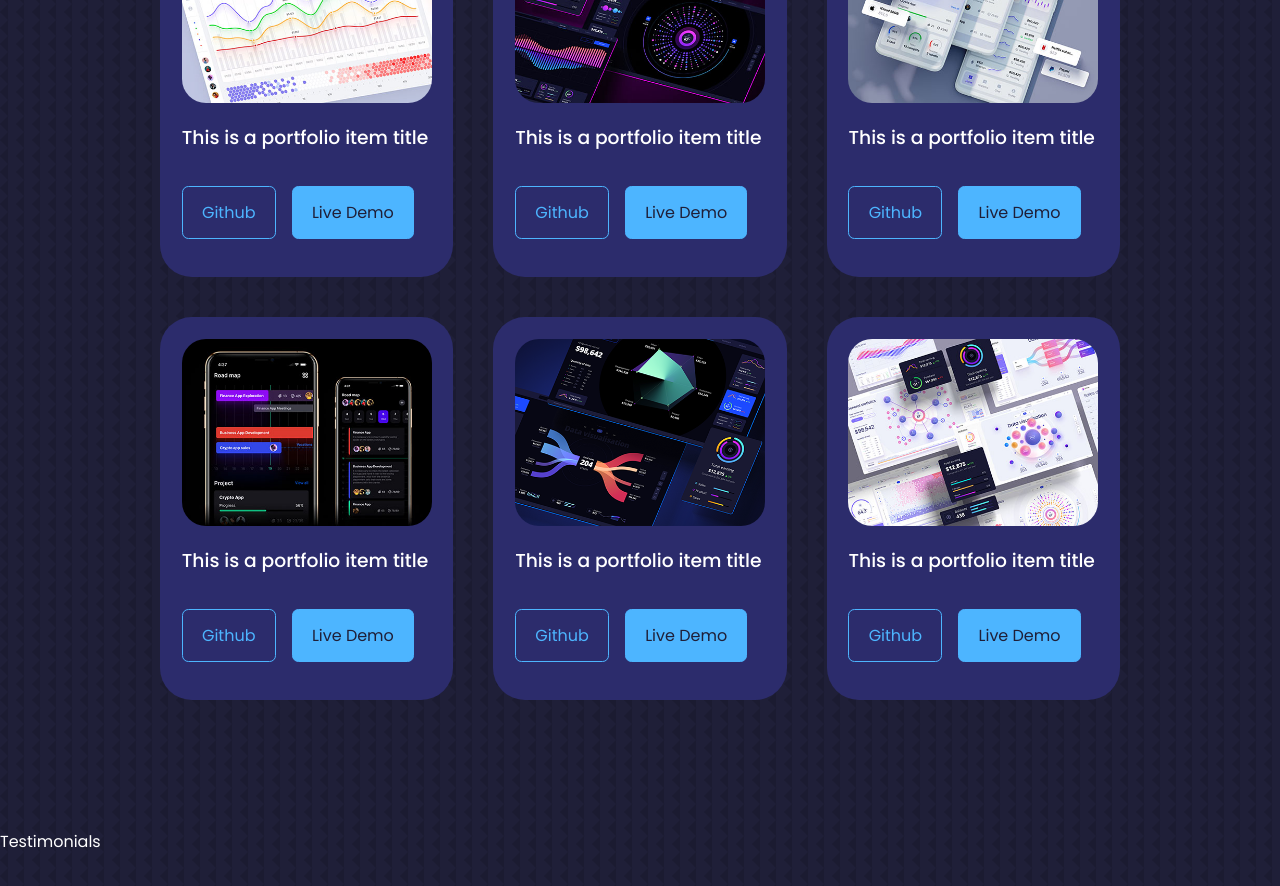
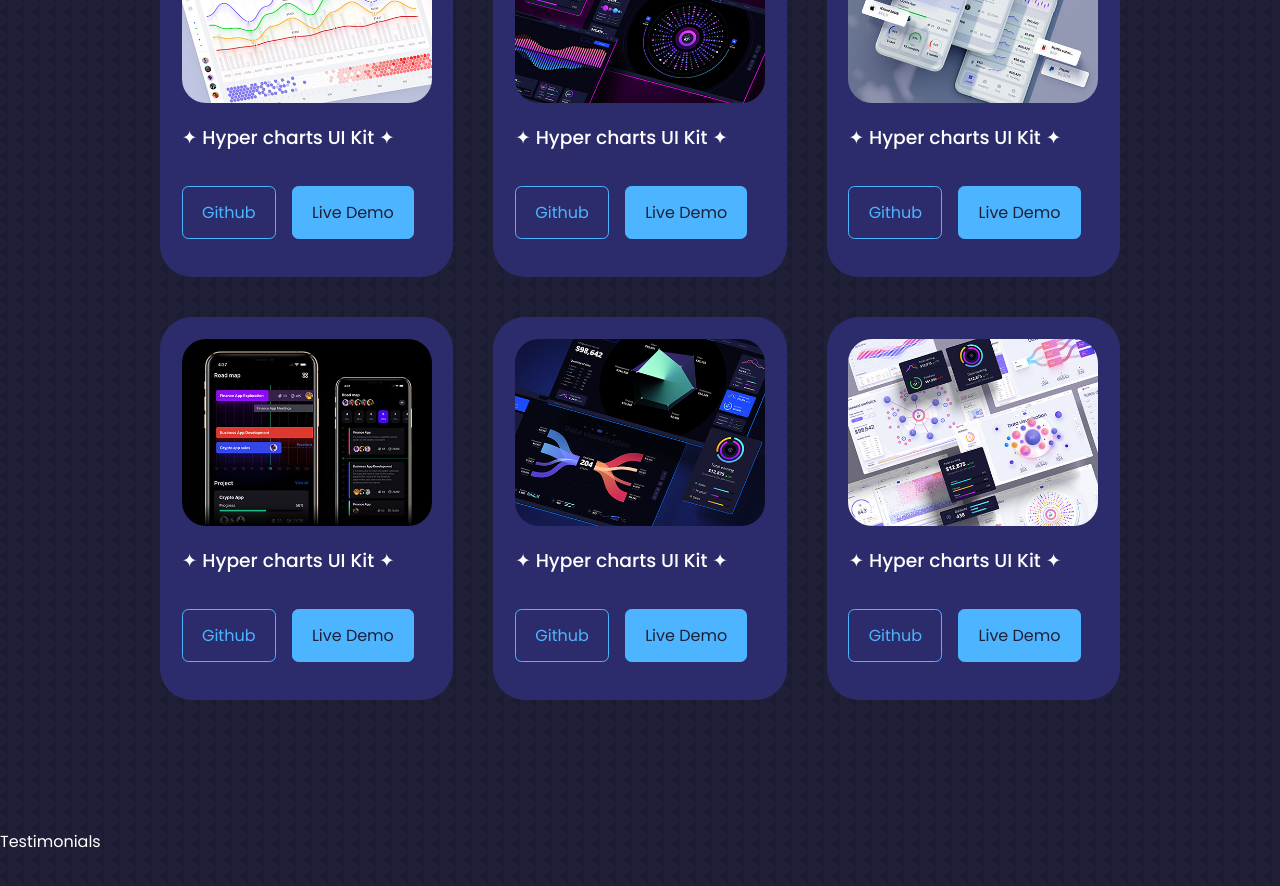
Before and after one commit to mpmabeyrathne/React-Portfolio, a React (Create React App) app: page / in a window 1280 px wide. Shown: the part 3340-4226 px from the top of the page. Built offline with nearby package versions, Linux system fonts and the light colour scheme.

Commit message:
portfolio section completed

```diff
--- a/src/components/portfolio/Portfolio.jsx
+++ b/src/components/portfolio/Portfolio.jsx
@@ -7,6 +7,51 @@ import IMG4 from "../../assets/portfolio4.jpg";
 import IMG5 from "../../assets/portfolio5.png";
 import IMG6 from "../../assets/portfolio6.jpg";
 
+const data = [
+  {
+    id: 1,
+    image: IMG1,
+    title: "✦ Hyper charts UI Kit ✦",
+    github: "https://github.com",
+    demo: "https://cdn.dribbble.com/userupload/8624830/file/original-52c75cfcb0ecb15c439333144109d569.jpg?resize=752x",
+  },
+  {
+    id: 2,
+    image: IMG2,
+    title: "✦ Hyper charts UI Kit ✦",
+    github: "https://github.com",
+    demo: "https://cdn.dribbble.com/userupload/8624830/file/original-52c75cfcb0ecb15c439333144109d569.jpg?resize=752x",
+  },
+  {
+    id: 3,
+    image: IMG3,
+    title: "✦ Hyper charts UI Kit ✦",
+    github: "https://github.com",
+    demo: "https://cdn.dribbble.com/userupload/8624830/file/original-52c75cfcb0ecb15c439333144109d569.jpg?resize=752x",
+  },
+  {
+    id: 4,
+    image: IMG4,
+    title: "✦ Hyper charts UI Kit ✦",
+    github: "https://github.com",
+    demo: "https://cdn.dribbble.com/userupload/8624830/file/original-52c75cfcb0ecb15c439333144109d569.jpg?resize=752x",
+  },
+  {
+    id: 5,
+    image: IMG5,
+    title: "✦ Hyper charts UI Kit ✦",
+    github: "https://github.com",
+    demo: "https://cdn.dribbble.com/userupload/8624830/file/original-52c75cfcb0ecb15c439333144109d569.jpg?resize=752x",
+  },
+  {
+    id: 6,
+    image: IMG6,
+    title: "✦ Hyper charts UI Kit ✦",
+    github: "https://github.com",
+    demo: "https://cdn.dribbble.com/userupload/8624830/file/original-52c75cfcb0ecb15c439333144109d569.jpg?resize=752x",
+  },
+];
+
 const Portfolio = () => {
   return (
     <section id="portfolio">
@@ -14,115 +59,25 @@ const Portfolio = () => {
       <h2>Portfolio</h2>
 
       <div className="container portfolio_container">
-        <article className="portfolio_item">
+        {data.map(({ id, image, title, github, demo }) => {
+          return (
+            <article key={id} className="portfolio_item">
               <div className="portfolio_item-image">
-            <img src={IMG1} alt="" />
+                <img src={image} alt={title} />
               </div>
-          <h3>This is a portfolio item title</h3>
+              <h3>{title}</h3>
 
               <div className="portfolio_item-cta">
-            <a href="https://github.com" className="btn" target="__blank">
+                <a href={github} className="btn" target="__blank">
                   Github
                 </a>
-            <a
-              href="https://dribbble.com/Alien_pixels"
-              className="btn btn-primary"
-              target="__blank"
-            >
+                <a href={demo} className="btn btn-primary" target="__blank">
                   Live Demo
                 </a>
               </div>
             </article>
-        <article className="portfolio_item">
-          <div className="portfolio_item-image">
-            <img src={IMG2} alt="" />
-          </div>
-          <h3>This is a portfolio item title</h3>
-          <div className="portfolio_item-cta">
-            <a href="https://github.com" className="btn" target="__blank">
-              Github
-            </a>
-            <a
-              href="https://dribbble.com/Alien_pixels"
-              className="btn btn-primary"
-              target="__blank"
-            >
-              Live Demo
-            </a>
-          </div>
-        </article>
-        <article className="portfolio_item">
-          <div className="portfolio_item-image">
-            <img src={IMG3} alt="" />
-          </div>
-          <h3>This is a portfolio item title</h3>
-          <div className="portfolio_item-cta">
-            <a href="https://github.com" className="btn" target="__blank">
-              Github
-            </a>
-            <a
-              href="https://dribbble.com/Alien_pixels"
-              className="btn btn-primary"
-              target="__blank"
-            >
-              Live Demo
-            </a>
-          </div>
-        </article>
-        <article className="portfolio_item">
-          <div className="portfolio_item-image">
-            <img src={IMG4} alt="" />
-          </div>
-          <h3>This is a portfolio item title</h3>
-          <div className="portfolio_item-cta">
-            <a href="https://github.com" className="btn" target="__blank">
-              Github
-            </a>
-            <a
-              href="https://dribbble.com/Alien_pixels"
-              className="btn btn-primary"
-              target="__blank"
-            >
-              Live Demo
-            </a>
-          </div>
-        </article>
-        <article className="portfolio_item">
-          <div className="portfolio_item-image">
-            <img src={IMG5} alt="" />
-          </div>
-          <h3>This is a portfolio item title</h3>
-          <div className="portfolio_item-cta">
-            <a href="https://github.com" className="btn" target="__blank">
-              Github
-            </a>
-            <a
-              href="https://dribbble.com/Alien_pixels"
-              className="btn btn-primary"
-              target="__blank"
-            >
-              Live Demo
-            </a>
-          </div>
-        </article>
-        <article className="portfolio_item">
-          <div className="portfolio_item-image">
-            <img src={IMG6} alt="" />
-          </div>
-          <h3>This is a portfolio item title</h3>
-          <div className="portfolio_item-cta">
-            <a href="https://github.com" className="btn" target="__blank">
-              Github
-            </a>
-            <a
-              href="https://dribbble.com/Alien_pixels"
-              className="btn btn-primary"
-              target="__blank"
-            >
-              Live Demo
-            </a>
-          </div>
-        </article>
+          );
+        })}
       </div>
     </section>
   );
```
Lines whose indentation alone changed are shown as unchanged.
